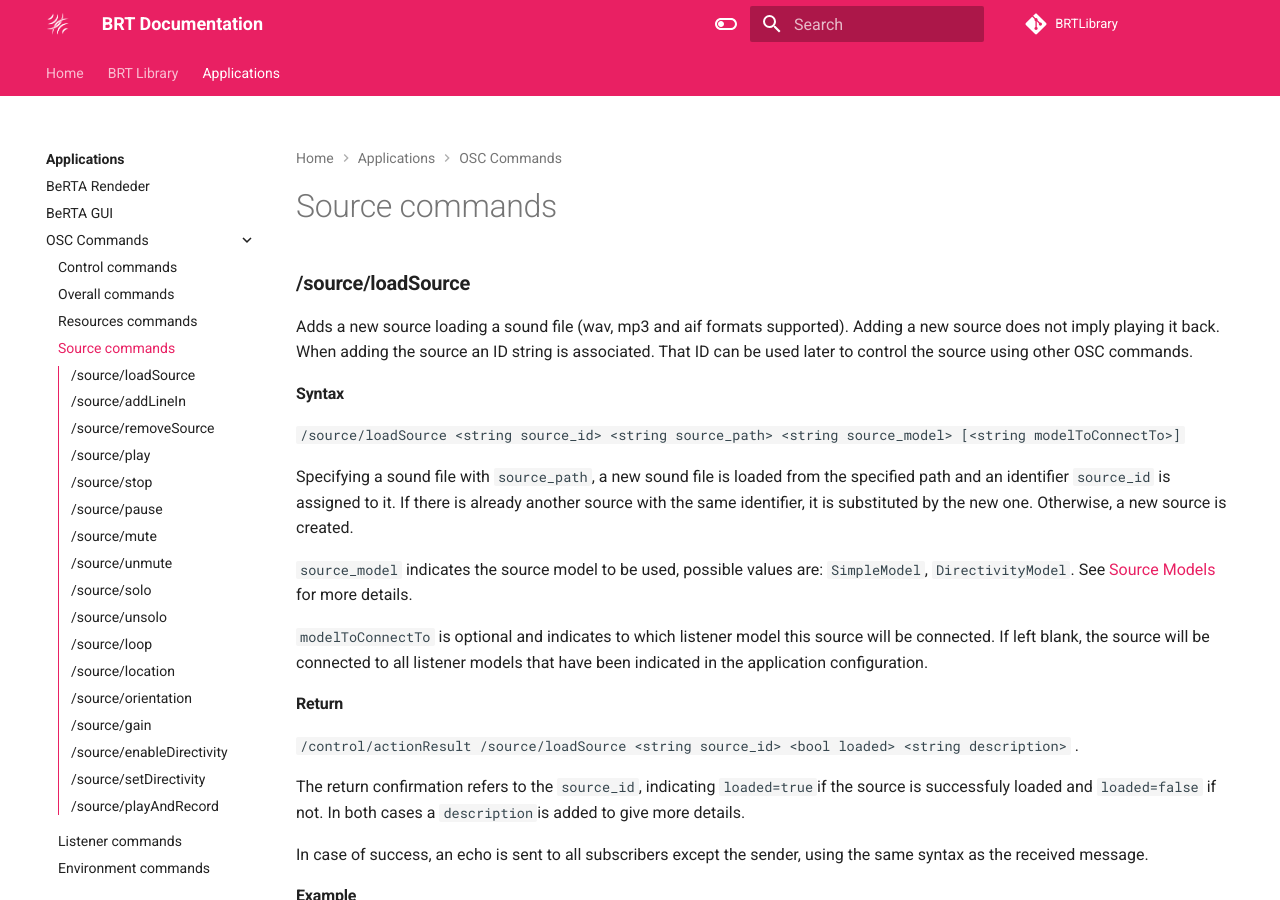
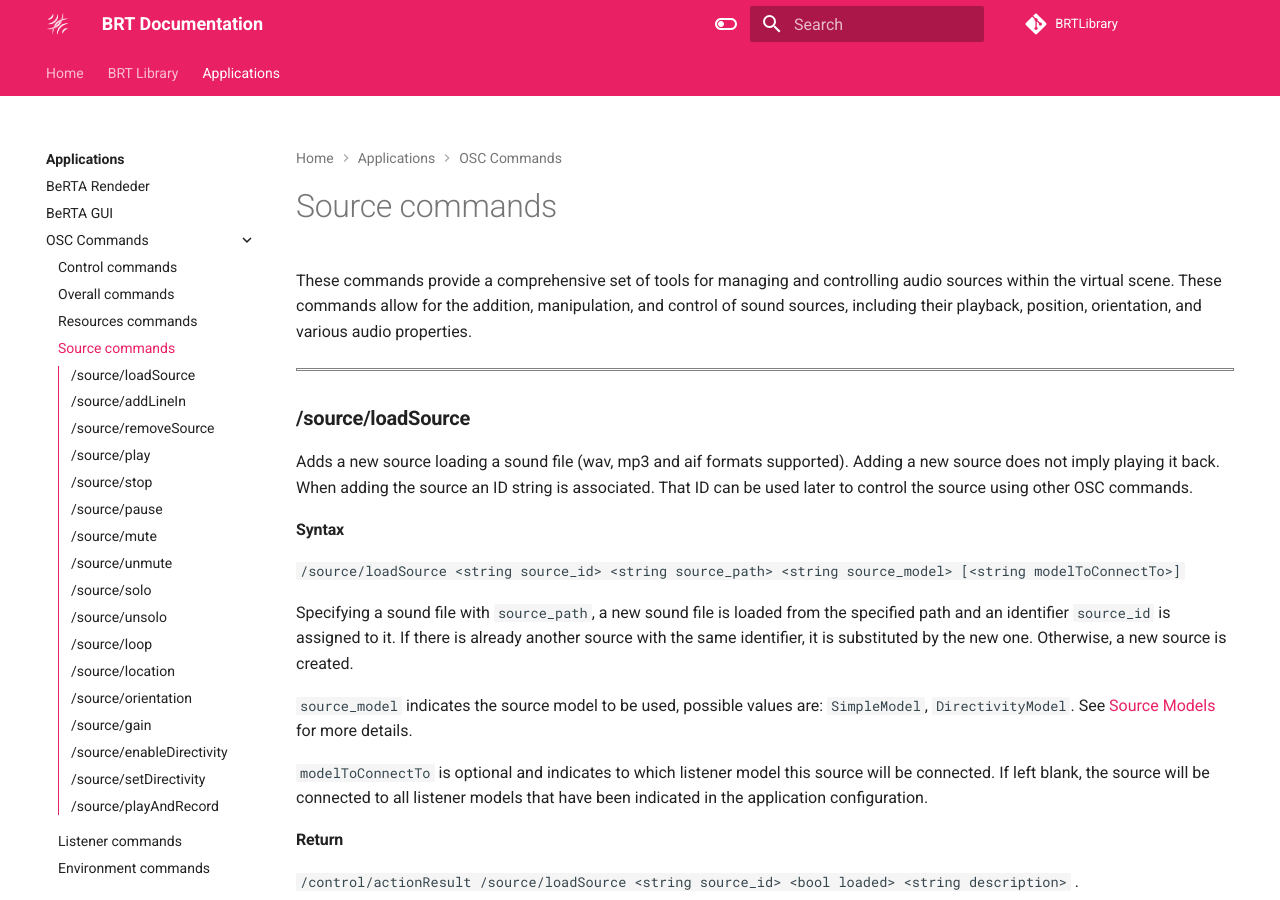
Before and after one commit to GrupoDiana/BRT-Documentation, an MkDocs documentation site: the page built from docs/osc/source.md, in a window 1280 px wide and 900 px high. Built offline with MkDocs 1.6.1 and Material for MkDocs 9.7.7, drawn with Linux system fonts in a browser that asks for light colours; comment, search, counter and statistics services are not loaded.

Commit message:
feat: added general description to osc commands resource and sources

```diff
--- a/docs/osc/source.md
+++ b/docs/osc/source.md
@@ -1,3 +1,6 @@
+These commands provide a comprehensive set of tools for managing and controlling audio sources within the virtual scene. These commands allow for the addition, manipulation, and control of sound sources, including their playback, position, orientation, and various audio properties.
+
+<hr style="border:1px solid gray">
 <!----------------------------------------------------------------------------------->
 
 ### **/source/loadSource**
```
Also changed, not shown: docs/osc/resources.md (+3 -0 lines).
